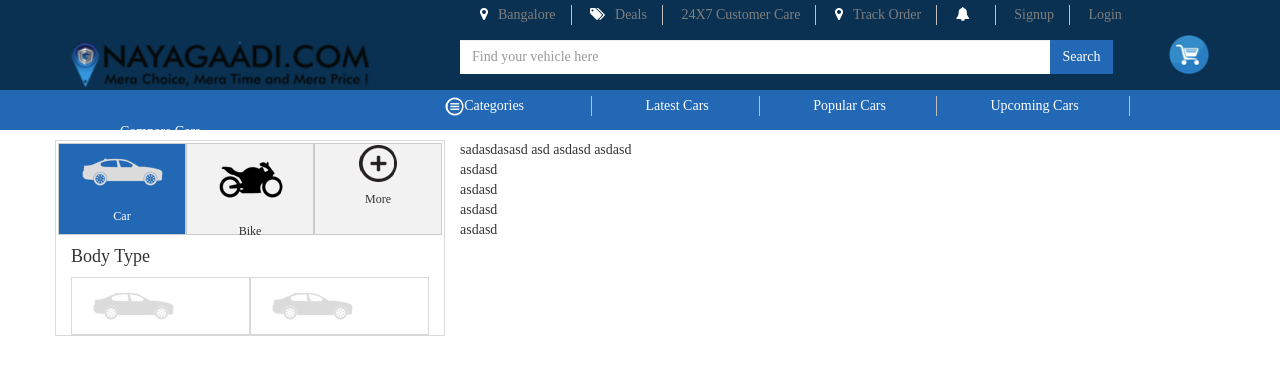
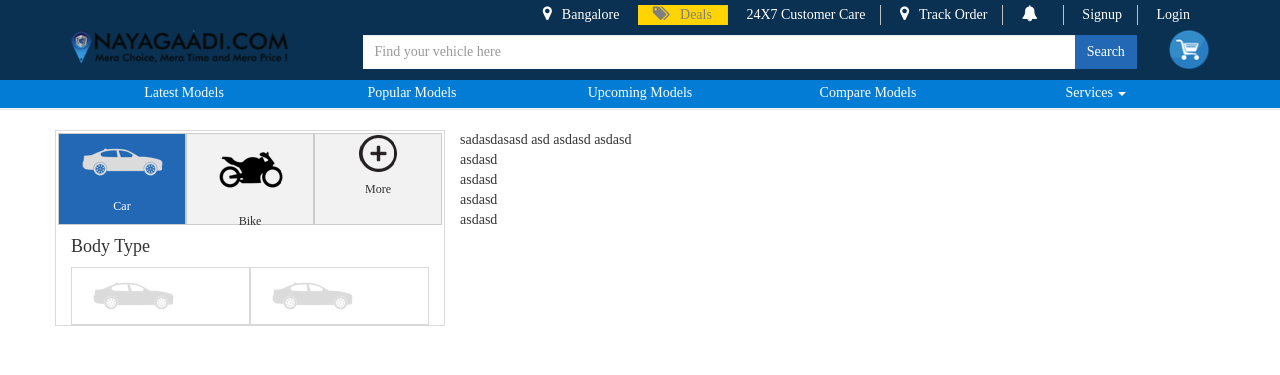
Before and after one commit to AXINOVATE/FirstTrack, a CodeIgniter app: page /database/ in a window 1280 px wide. Shown: the top 375 px of the page. Run offline with CodeIgniter, Linux system fonts and the light colour scheme.

Commit message:
header created

```diff
--- a/application/controllers/Home.php
+++ b/application/controllers/Home.php
@@ -20,6 +20,8 @@ class Home extends CI_Controller {
 	 */
 	public function index()
 	{
-		$this->load->view('Home_Page/index');
+		$pageData['currentPage'] = 'HOME';
+		$data['header'] = $this->load->view('templates/header',$pageData,true);
+		$this->load->view('Home_Page/index',$data);
 	}
 }
--- a/application/views/Home_Page/index.php
+++ b/application/views/Home_Page/index.php
@@ -1,31 +1,33 @@
 <?php
 defined('BASEPATH') OR exit('No direct script access allowed');
-$assetpath=$this->config->item('asset_path');
+$assetsPath=$this->config->item('asset_path');
 $prefix=$this->config->item('prefix');
 ?>
 <!DOCTYPE html>
 <html lang="en">
 <head>
 	<meta charset="utf-8">
-	<title>Welcome Fast Track</title>
-	<link href="<?php echo $assetpath;?>/css/bootstrap.min.css" type="text/css" rel="stylesheet">
-	<link href="<?php echo $assetpath;?>/css/bootstrap.css" type="text/css" rel="stylesheet">
-	<link href="<?php echo $assetpath;?>/css/home_page_style.css" type="text/css" rel="stylesheet">
-	<link href="<?php echo $assetpath;?>/css/font-awesome.min.css" type="text/css" rel="stylesheet">
+	<title>Welcome First Track</title>
+	<link href="<?php echo $assetsPath;?>/css/bootstrap.min.css" type="text/css" rel="stylesheet">
+	<link href="<?php echo $assetsPath;?>/css/home_page_style.css" type="text/css" rel="stylesheet">
+	<link href="<?php echo $assetsPath;?>/css/font-awesome.min.css" type="text/css" rel="stylesheet">
 	<style type="text/css">
 
 	</style>
 </head>
 <body>
-	<div class="top-content-container">
+	<?php echo $header;?>
+	<!--div class="top-content-container hidden-xs" >
 		<div class="container">
 			<div class="row">
-				<div class="col-md-4 hidden-xs col-sm-3"></div>
-				<div class="col-md-8 col-xs-12 col-sm-12">
+				<div class="col-md-3 col-sm-3 col-xs-3">
+					<img src="<?php echo $assetsPath;?>/images/logo.png" class="img-responsive logo-img hidden-xs" alt="LOGO">
+				</div>
+				<div class="col-md-9 col-sm-9 col-xs-9 ">
 					<div class="header-top">
-						<ul>
-							<li><a href="#"><i class="fa fa-map-marker"></i>Bangalore</a></li>
-							<li><a href="#"><i class="fa fa-tags"></i>Deals</a></li>
+						<ul style="display:block; float:right;">
+							<li style="border-right:none;"><a href="#"><i class="fa fa-map-marker"></i>Bangalore</a></li>
+							<li style="background-color:#FFD400;"><a href="#" style="color:grey;"><i class="fa fa-tags" style="color:grey;"></i>Deals</a></li>
 							<li><a href="#">24X7 Customer Care</a></li>
 							<li><a href="#"><i class="fa fa-map-marker"></i>Track Order</a></li>
 							<li><a href="#"><i class="fa fa-bell"></i></a></li>
@@ -33,40 +35,53 @@ $prefix=$this->config->item('prefix');
 							<li class="border-none-r"><a href="#">Login</a></li>
 						</ul>
 					</div>
-				</div>
-			</div>
-			<div class="search-group">
 					<div class="row">
-				<div class="col-md-4 hidden-xs col-sm-3">
-					<img src="<?php echo $assetpath;?>/images/logo.png" class="img-responsive logo-img hidden-xs" alt="LOGO">
-				</div>
-				<div class="col-md-7 col-xs-10 col-sm-7">
+						<div class="col-md-11 col-sm-10 col-xs-12">
 							<div class="input-group">
-					  <input type="text" class="form-control no-border-radius-all " placeholder="Find your vehicle here" aria-describedby="basic-addon2">
+								<input type="text" class="form-control no-border-radius-all " placeholder="Find your vehicle here" aria-describedby="basic-addon2" />
 								<span class=" btn input-group-addon no-border-radius-all input-group-addon1" id="basic-addon2">Search</span>
 							</div>
 						</div>
-				<div class="col-md-1 col-sm-2 col-xs-2">
+						<div class="col-md-1 col-sm-2 col-xs-12">
 							<div class="shopping-img-top">
-						<img src="<?php echo $assetpath;?>/images/shopping.png" class=" shopping-img-top"></img>
+								<img src="<?php echo $assetsPath;?>/images/shopping.png" class=" shopping-img-top"></img>
 							</div>
 						</div>
 					</div>
 				</div>
 			</div>
 		</div>
-	<div class="navigation-menu">
+	</div>
+	<nav class="navbar navbar-default navbar-static-top" style="min-height:30px;">
+		<div class="navbar-header visible-xs">
+			<button type="button" class="navbar-toggle collapsed" data-toggle="collapse" data-target="#navbar" aria-expanded="false" aria-controls="navbar">
+				<span class="sr-only">Toggle navigation</span>
+				<span class="icon-bar"></span>
+				<span class="icon-bar"></span>
+				<span class="icon-bar"></span>
+			</button>
+		</div>
+		<div id="navbar" class="navbar-collapse collapse bg-lightblue">
 			<div class="container">
-			<ul>
-				<li class="padding-left-none"><a href="#"><span><img src="<?php echo $assetpath;?>/images/menu-list.png" alt="location png" class="top-location-img"></span><span class="top-location-img-content">Categories</span></a></li>
-				<li><a href="#"><span>Latest Cars</span></a></li>
-				<li><a href="#"><span>Popular Cars</span></a></li>
-				<li class=""><a href="#"><span>Upcoming Cars</span></a></li>
-				<li class="border-none-r"><a href="#"><span>Compare Cars</span></a></li>
+				<ul class="nav navbar-nav" id="second-header">
+					<li class="active"><a href="#" class="pd-tp-3">Latest Models</a></li>
+					<li><a href="#about" class="pd-tp-3">Popular Models</a></li>
+					<li><a href="#contact" class="pd-tp-3">Upcoming Models</a></li>
+					<li><a href="#compare" class="pd-tp-3">Compare Models</a></li>
+					<li class="dropdown">
+						<a href="#" class="dropdown-toggle pd-tp-3" data-toggle="dropdown" role="button" aria-haspopup="true" aria-expanded="false">Services <span class="caret"></span></a>
+						<ul class="dropdown-menu">
+							<li><a href="#">Service 1</a></li>
+							<li><a href="#">Service 2</a></li>
+							<li><a href="#">Service 3</a></li>
+						</ul>
+					</li>
 				</ul>
 			</div>
 		</div>
-	<div class="categories-list-container">
+	</nav-->
+
+	<div class="body-container">
 		<div class="container">
 			<div class="row">
 				<div class="col-md-4 border-all-lite ">
@@ -74,20 +89,19 @@ $prefix=$this->config->item('prefix');
 						<div class="row">
 							<div class="col-md-4 col-sm-4 col-xs-4 img-box-1">
 								<div class="categori-box">
-									<div >
+									<div>
 									<center>
-									<img src="<?php echo $assetpath;?>/images/car1.png" class="" alt="car">
+									<img src="<?php echo $assetsPath;?>/images/car1.png" class="" alt="car" />
 									<div><center><h6>Car</h6></center></div>
 									</center>
 									</div>
-
 								</div>
 							</div>
 							<div class="col-md-4 col-sm-4 col-xs-4 img-box-all">
 								<div class="categori-box">
 									<div>
 									<center>
-									<img src="<?php echo $assetpath;?>/images/bike1.png" class="" alt="car">
+									<img src="<?php echo $assetsPath;?>/images/bike1.png" class="" alt="car">
 									<div><center><h6>Bike</h6></center></div>
 									</center>
 									</div>
@@ -97,9 +111,9 @@ $prefix=$this->config->item('prefix');
 								<div class="categori-box">
 									<div>
 									<center>
-									<img src="<?php echo $assetpath;?>/images/more1.png" class="" alt="car">
+									<img src="<?php echo $assetsPath;?>/images/more1.png" class="" alt="car" />
 									<div><center><h6>More</h6></center></div>
-									<center>
+									</center>
 									</div>
 								</div>
 							</div>
@@ -107,11 +121,11 @@ $prefix=$this->config->item('prefix');
 					</div>
 					<h4>Body Type</h4>
 					<div class="col-md-6 border-all-lite">
-						<img src="<?php echo $assetpath;?>/images/car1.png" class="" alt="car">
+						<img src="<?php echo $assetsPath;?>/images/car1.png" class="" alt="car" />
 					</div>
 
 					<div class="col-md-6 border-all-lite">
-						<img src="<?php echo $assetpath;?>/images/car1.png" class="" alt="car">
+						<img src="<?php echo $assetsPath;?>/images/car1.png" class="" alt="car" />
 					</div>
 
 				</div>
@@ -126,10 +140,12 @@ $prefix=$this->config->item('prefix');
 				asdasd</br>
 				</div>
 			</div>
+
 		</div>
 	</div>
 
 
-
+<script src="<?php echo $assetsPath; ?>/js/jquery-1.12.1.min.js"></script>
+<script src="<?php echo $assetsPath; ?>/js/bootstrap.min.js" type="text/javascript"></script>
 </body>
 </html>
--- /dev/null
+++ b/application/views/templates/header.php
@@ -0,0 +1,68 @@
+<?php
+defined('BASEPATH') OR exit('No direct script access allowed');
+$assetsPath=$this->config->item('asset_path');
+$prefix=$this->config->item('prefix');
+?>
+<div class="top-content-container hidden-xs" >
+	<div class="container">
+		<div class="row">
+			<div class="col-md-3 col-sm-3 col-xs-3">
+				<img src="<?php echo $assetsPath;?>/images/logo.png" class="img-responsive logo-img hidden-xs" alt="LOGO">
+			</div>
+			<div class="col-md-9 col-sm-9 col-xs-9 ">
+				<div class="header-top">
+					<ul style="display:block; float:right;">
+						<li style="border-right:none;"><a href="#"><i class="fa fa-map-marker"></i>Bangalore</a></li>
+						<li style="background-color:#FFD400;"><a href="#" style="color:grey;"><i class="fa fa-tags" style="color:grey;"></i>Deals</a></li>
+						<li><a href="#">24X7 Customer Care</a></li>
+						<li><a href="#"><i class="fa fa-map-marker"></i>Track Order</a></li>
+						<li><a href="#"><i class="fa fa-bell"></i></a></li>
+						<li><a href="#"><span>Signup</span></a></li>
+						<li class="border-none-r"><a href="#">Login</a></li>
+					</ul>
+				</div>
+				<div class="row">
+					<div class="col-md-11 col-sm-10 col-xs-12">
+						<div class="input-group">
+							<input type="text" class="form-control no-border-radius-all " placeholder="Find your vehicle here" aria-describedby="basic-addon2" />
+							<span class=" btn input-group-addon no-border-radius-all input-group-addon1" id="basic-addon2">Search</span>
+						</div>
+					</div>
+					<div class="col-md-1 col-sm-2 col-xs-12">
+						<div class="shopping-img-top">
+							<img src="<?php echo $assetsPath;?>/images/shopping.png" class=" shopping-img-top"></img>
+						</div>
+					</div>
+				</div>
+			</div>
+		</div>
+	</div>
+</div>
+<nav class="navbar navbar-default navbar-static-top" style="min-height:30px;">
+	<div class="navbar-header visible-xs">
+		<button type="button" class="navbar-toggle collapsed" data-toggle="collapse" data-target="#navbar" aria-expanded="false" aria-controls="navbar">
+			<span class="sr-only">Toggle navigation</span>
+			<span class="icon-bar"></span>
+			<span class="icon-bar"></span>
+			<span class="icon-bar"></span>
+		</button>
+	</div>
+	<div id="navbar" class="navbar-collapse collapse bg-lightblue">
+		<div class="container">
+			<ul class="nav navbar-nav" id="second-header">
+				<li class=""><a href="#" class="pd-tp-3">Latest Models</a></li>
+				<li><a href="#about" class="pd-tp-3">Popular Models</a></li>
+				<li><a href="#contact" class="pd-tp-3">Upcoming Models</a></li>
+				<li><a href="#compare" class="pd-tp-3">Compare Models</a></li>
+				<li class="dropdown">
+					<a href="#" class="dropdown-toggle pd-tp-3" data-toggle="dropdown" role="button" aria-haspopup="true" aria-expanded="false">Services <span class="caret"></span></a>
+					<ul class="dropdown-menu">
+						<li><a href="#">Service 1</a></li>
+						<li><a href="#">Service 2</a></li>
+						<li><a href="#">Service 3</a></li>
+					</ul>
+				</li>
+			</ul>
+		</div>
+	</div>
+</nav>
--- a/assets/css/home_page_style.css
+++ b/assets/css/home_page_style.css
@@ -1,9 +1,9 @@
 *{ padding:0;margin:0;}
 body{font-family:Century Gothic !important;}
-.top-content-container{background-color:#0a3151;height:90px;position:relative;}
+.top-content-container{background-color:#0a3151;height:80px;position:relative; }
 .border-right-all{border-right: 1px solid #BFBFBF; }.display-inline-block-all{display:inline-block !important;}
 .top-location-img{width:20%;}
-.header-top ul li a i{padding-right:10px; color:white;}
+.header-top ul li a i{padding-right:10px; color:white; font-size:16px;}
 .float-r{float:right !important}.float-l{float:left !important}
 .text-color-w{color:#fff !important;}
 .padding-left-none{padding-left: 0px !important;}
@@ -13,10 +13,10 @@ body{font-family:Century Gothic !important;}
 .shopping-img-top{width: 43px;margin-top: -3px; float:right;}
 .border-none-r{border-right: none !important;}
 .header-top{padding:5px;}
-.logo-img{width:85%;margin-top: -6px;}
+.logo-img{width:85%;margin-top: 25px;}
 .border-all-lite{border:1px solid #D9D9D9 !important;}
 .header-top ul li{list-style:none;display:inline-block !important;padding-left:15px;padding-right:15px;text-align:center;border-right: 1px solid #BFBFBF; }
-.header-top ul li a{text-decoration:none;display:inline-block !important;text-align:center;color:#7F7F7F;}
+.header-top ul li a{text-decoration:none;display:inline-block !important;text-align:center;color:#fff;}
 .menu-list-icon{margin-top:-8px;}
 /* nav bar */
 
@@ -31,26 +31,50 @@ body{font-family:Century Gothic !important;}
 .categori-box{height:90px;}
 .img-box-1{background-color:#2268B5;color:#fff;border:1px solid #ccc;}
 .img-box-all{background-color:#F2F2F2;border:1px solid #ccc;}
+.bg-lightblue{background-color:#027cd5;}
+.txt_white{color:#ffffff;}
+.pd-tp-3{padding-top:3px !important; padding-bottom:3px !Important;}
+#second-header {width:100%;margin:0 auto; float:none;}
+#second-header>li{height:28px; text-align:center; width:20%;}
+#second-header>li>a{color:white;}
+#second-header>li>a:hover{color:white;}
+#second-header>.active>a{color:black; background-color:#e7e7e7;}
+#second-header>li>a:focus, #second-header>li>a:hover {color:black; background-color:#e7e7e7;}
 
 /* media query */
-@media only screen and (min-width: 768px) and (max-width:1024px){
-	.header-top ul li {list-style: none;display: inline-block !important;padding-left:10px;padding-right:10px;text-align: center;border-right: 1px solid #BFBFBF;font-size:13px;}
+@media only screen and (min-width: 1025px) and (max-width:1200px){
+	.header-top ul li{padding-left:7px;padding-right:7px;}
+	.header-top ul li a{font-size: 12px;}
+}
+@media only screen and (min-width: 992px) and (max-width:1024px){
+	.header-top ul li{padding-left:7px;padding-right:7px;}
+	.header-top ul li a{font-size: 12px;}
+}
+@media only screen and (min-width: 768px) and (max-width:991px){
+	.header-top ul li {list-style: none;display: inline-block !important;padding-left:6px;padding-right:6px;text-align: center;border-right: 1px solid #BFBFBF;font-size:10px;}
 	.navigation-menu ul li {display:inline-block;padding-left:10px !important;padding-right:30px;color:#fff;border-right: 1px solid #BFBFBF;margin-top:6px;}
-
-	.logo-img{width:85%;margin-top: 3px;}
+	.logo-img{width:100%;margin-top: 25px;}
+	.shopping-img-top{width: 31px;margin-top: 0px; float:right;}
+	#second-header>li>a{font-size:12px;}
 }
-@media only screen and  (max-width:767px){
+@media only screen and (min-width: 481px) and (max-width:767px){
 	.header-top ul li {list-style: none;display: inline-block !important;padding-left:10px;padding-right:10px;text-align: center;border-right: 1px solid #BFBFBF;font-size:13px;}
 	.navigation-menu ul li {display:inline-block;padding-left:3px !important;padding-right:10px;color:#fff;border-right: 1px solid #BFBFBF;margin-top:6px;}
-
+	.header-top ul li{padding-left:5px;padding-right:5px;}
+	.header-top ul li a{font-size: 9px;}
+	.header-top ul li a i{padding-right:6px; color:white; font-size:12px;}
+	#second-header>li { height: 28px; text-align: left; width: 100%;}
 }
 @media (max-width: 480px){
-	.header-top ul li {list-style: none;display: inline-block !important;padding-left:2px;padding-right:2px;text-align: center;border-right: 1px solid #BFBFBF;font-size:11px;}
+	.header-top ul li{padding-left:2px;padding-right:2px;}
+	.header-top ul li a{font-size: 8px;}
+	.header-top ul li a i{padding-right:3px; color:white; font-size:9px;}
 	.top-location-img-content{padding-left:2px;}
 	.search-input-box {width: 50%;padding-left: 20px;}
 	.shopping-img-top{width:43px;}
 	#my-nav-bar.my-nav-bar-list li {list-style: none;display: inline-block !important;padding-left:10px;padding-right:10px;text-align: center;border-right: 1px solid #BFBFBF;font-size:13px;}
 	/* menu bar */
 	.navigation-menu ul li {display:inline-block;padding-left: 0px !important;padding-right: 1px !important;color:#fff;border-right: 1px solid #BFBFBF;margin-top:8px; font-size:9px;}
+	#second-header>li { height: 28px; text-align: left; width: 100%;}
 	/* end */
 }
```
Lines whose indentation alone changed are shown as unchanged.
